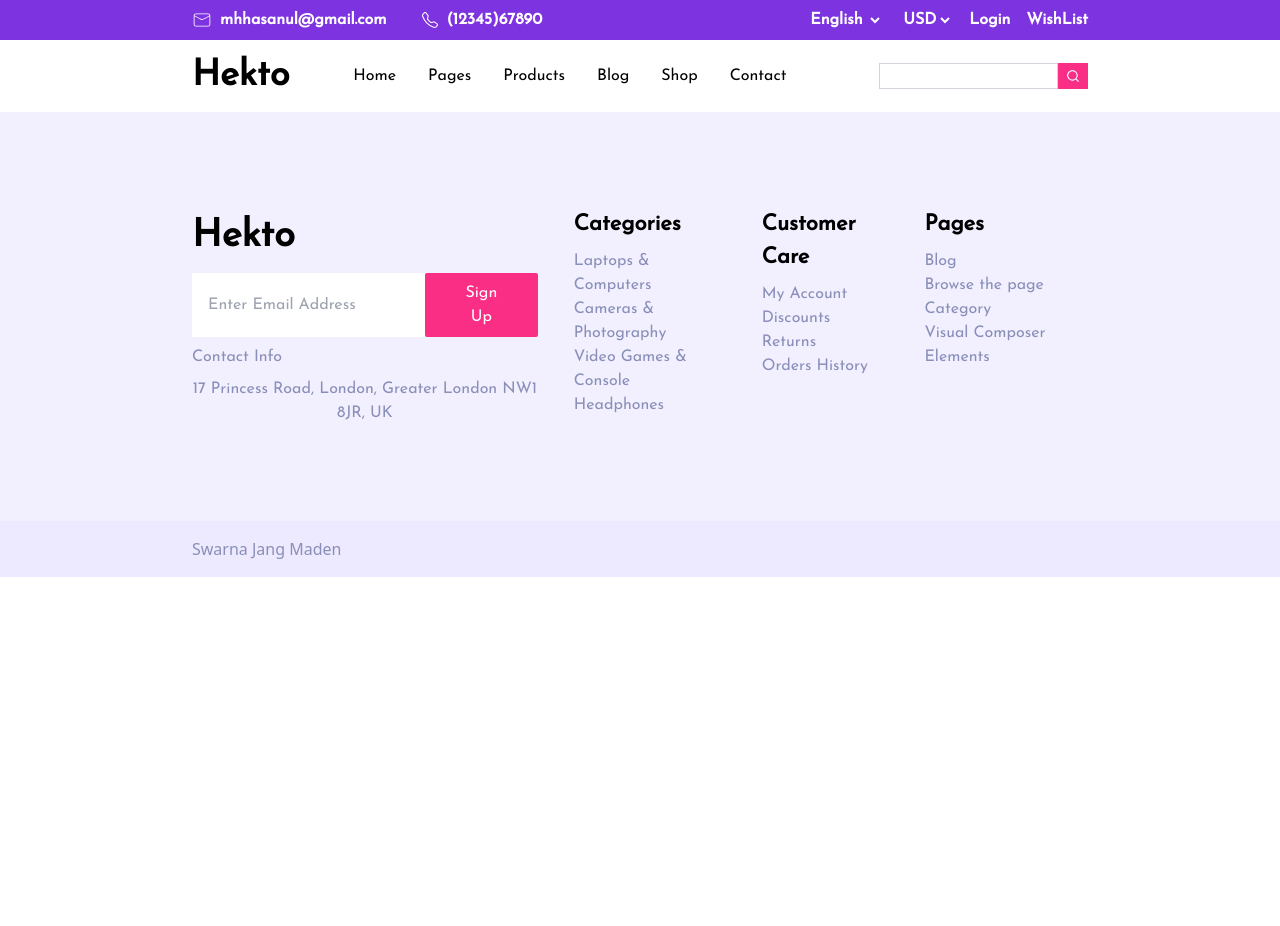
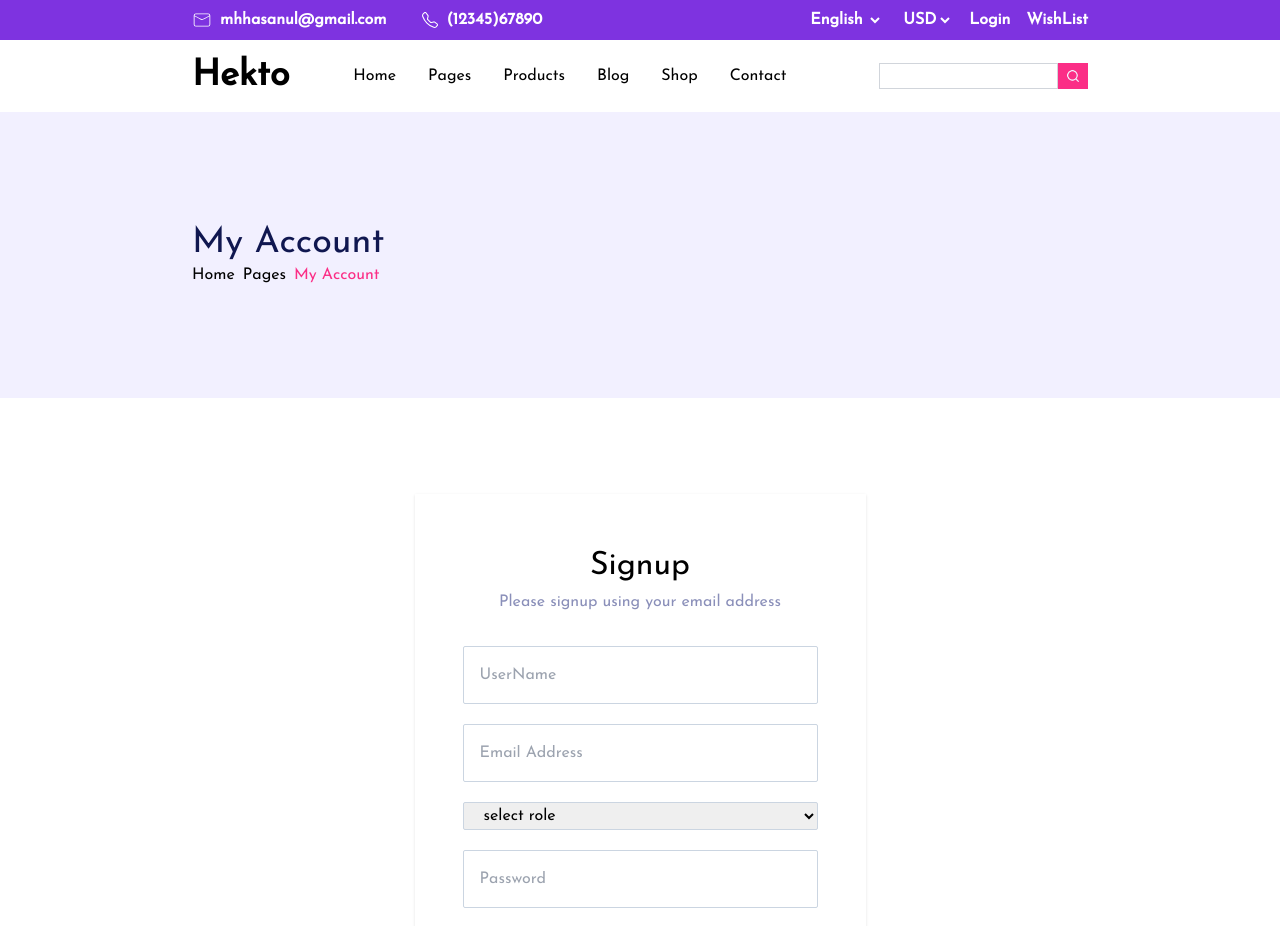
Before and after one commit to maden1738/Hekto, a React (Vite) app: page /signup in a window 1280 px wide. Shown: the top 926 px of the page. Before the commit the page ends 800 px from the top, so only its background shows below. Built offline with nearby package versions, Linux system fonts and the light colour scheme.

Commit message:
add signup

```diff
--- a/src/App.jsx
+++ b/src/App.jsx
@@ -7,6 +7,7 @@ import Contact from "./pages/Contact";
 import Pages from "./pages/Pages";
 import Shop from "./pages/Shop";
 import Login from "./pages/Login";
+import Signup from "./pages/Signup";
 import Products from "./pages/Products";
 import SingleProduct from "./pages/SingleProduct";
 import { Route, Routes } from "react-router-dom";
@@ -31,6 +32,7 @@ function App() {
         <Route path="shop" element={<Shop />} />
         <Route path="contact" element={<Contact />} />
         <Route path="login" element={<Login />} />
+        <Route path="signup" element={<Signup />} />
       </Routes>
       <Footer />
 
--- a/src/components/common/Footer.jsx
+++ b/src/components/common/Footer.jsx
@@ -7,22 +7,17 @@ export default function Footer() {
         <section className="flex flex-col items-center gap-2 lg:items-start">
           <span className=" text-[38px] font-bold">Hekto</span>
           <div className="flex ">
-            <input
-              type="text"
-              placeholder="Enter Email Address"
-              className="py-3 pl-4 pr-4 lg:pr-10"
-            />
             <button className="btn-red">Sign Up</button>
           </div>
           <p className="text-subText">Contact Info</p>
-          <p className="text-subText text-center">
+          <p className=" text-subText">
             17 Princess Road, London, Greater London NW1 8JR, UK
           </p>
         </section>
 
         <section className="flex flex-col items-center gap-2 lg:items-start">
           <span className="text-[22px] font-semibold">Categories</span>
-          <ul className="text-subText py- text-center lg:text-left">
+          <ul className="py- text-center text-subText lg:text-left">
             <li>Laptops & Computers</li>
             <li>Cameras & Photography</li>
             <li>Video Games & Console</li>
@@ -32,7 +27,7 @@ export default function Footer() {
 
         <section className="flex flex-col items-center gap-2 lg:items-start">
           <span className="text-[22px] font-semibold">Customer Care</span>
-          <ul className="text-subText py- text-center lg:text-left">
+          <ul className="py- text-center text-subText lg:text-left">
             <li>My Account</li>
             <li>Discounts</li>
             <li>Returns</li>
@@ -42,7 +37,7 @@ export default function Footer() {
 
         <section className="flex flex-col items-center gap-2 lg:items-start">
           <span className="text-[22px] font-semibold">Pages</span>
-          <ul className="text-subText text-center lg:text-left ">
+          <ul className="text-center text-subText lg:text-left ">
             <li>Blog</li>
             <li>Browse the page</li>
             <li>Category</li>
@@ -50,7 +45,7 @@ export default function Footer() {
           </ul>
         </section>
       </div>
-      <div className="wrapper text-subText bg-violet-100 py-4">
+      <div className="wrapper bg-violet-100 py-4 text-subText">
         Swarna Jang Maden
       </div>
     </>
--- a/src/components/common/Header.jsx
+++ b/src/components/common/Header.jsx
@@ -18,6 +18,8 @@ export default function Header() {
         </div>
       </div>
 
+      {user?.name && <span>hi, {user.name}</span>}
+
       <div className="flex gap-4">
         <select name="language" id="" className="bg-inherit">
           <option value="english">English</option>
@@ -27,7 +29,7 @@ export default function Header() {
           <option value="usd">USD</option>
           <option value="nrs">NRS</option>
         </select>
-        <Link to="/login">{user?.name || "Login"}</Link>
+        <Link to="/login">{user?.name ? "Logout" : "Login"}</Link>
         <div>WishList</div>
       </div>
     </section>
--- a/src/pages/Login.jsx
+++ b/src/pages/Login.jsx
@@ -5,6 +5,7 @@ import { ToastContainer, toast } from "react-toastify";
 import { useNavigate } from "react-router-dom";
 import { setUser } from "../app/slice/userSlice";
 import { useDispatch } from "react-redux";
+import { Link } from "react-router-dom";
 
 export default function Login() {
   const navigate = useNavigate();
@@ -63,7 +64,7 @@ export default function Login() {
             <button className="btn-red">Sign In</button>
           </form>
           <span className="mt-5 text-subText">
-            Don't have an Account?Create account
+            <Link to="signup">Don't have an Account? Create account</Link>
           </span>
         </div>
       </div>
--- /dev/null
+++ b/src/pages/Signup.jsx
@@ -0,0 +1,98 @@
+import React from "react";
+import { Link } from "react-router-dom";
+import Breadcrumb from "../components/common/Breadcrumb";
+import axios from "axios";
+import { ToastContainer, toast } from "react-toastify";
+import { useNavigate } from "react-router-dom";
+
+export default function Signup() {
+  const navigate = useNavigate();
+  const handleSubmit = (event) => {
+    event.preventDefault();
+    axios
+      .post("https://ecommerce-sagartmg2.vercel.app/api/users/signup", {
+        name: event.target.name.value,
+        role: event.target.role.value,
+        email: event.target.email.value,
+        password: event.target.password.value,
+      })
+      .then((res) => {
+        // when status code in 2's line
+        toast("signup successful!");
+        navigate("/login");
+      })
+      .catch((err) => {
+        console.log(err);
+        /*
+         "errors": [
+        {
+            "value": "ram@gmail.com",
+            "msg": "E-mail already in use",
+            "param": "email",
+            "location": "body"
+        },
+        {
+            "value": "ram@gmail.com",
+            "msg": "E-mail already in use",
+            "param": "email",
+            "location": "body"
+        },
+    ]
+     */
+        let errorMsg = "";
+        err.response.data.errors.forEach((el) => {
+          errorMsg += `${el.param}: ${el.msg} , \n `;
+        });
+        toast.error(errorMsg);
+        // when status code 3,4,5
+      });
+  };
+  return (
+    <>
+      <Breadcrumb
+        name="My Account"
+        links={[
+          { title: "Home", url: "/" },
+          { title: "Pages", url: "pages" },
+          { title: "My Account", url: "#" },
+        ]}
+      />
+      <div className="flex justify-center font-body ">
+        <div className="my-10  flex flex-col items-center lg:my-24 lg:p-12 lg:shadow ">
+          <h1 className="bold text-[32px]">Signup</h1>
+          <p className="text-subText">Please signup using your email address</p>
+          <form onSubmit={handleSubmit} className="mt-8 flex flex-col gap-5">
+            <input
+              name="name"
+              type="text"
+              placeholder="UserName"
+              className="rounded-sm  border border-slate-300 py-4  pl-4 pr-4"
+            />
+            <input
+              name="email"
+              type="email"
+              placeholder="Email Address"
+              className="rounded-sm  border border-slate-300 py-4  pl-4 pr-4"
+            />
+            <select
+              name="role"
+              id=""
+              className="text- rounded-sm border border-slate-300 py-1 pl-4"
+            >
+              <option value="">select role</option>
+              <option value="seller">seller</option>
+              <option value="buyer">buyer</option>
+            </select>
+            <input
+              name="password"
+              type="password"
+              placeholder="Password"
+              className="rounded-sm border border-slate-300 py-4 pl-4 pr-40"
+            />
+            <button className="btn-red">Sign Up</button>
+          </form>
+        </div>
+      </div>
+    </>
+  );
+}
```
